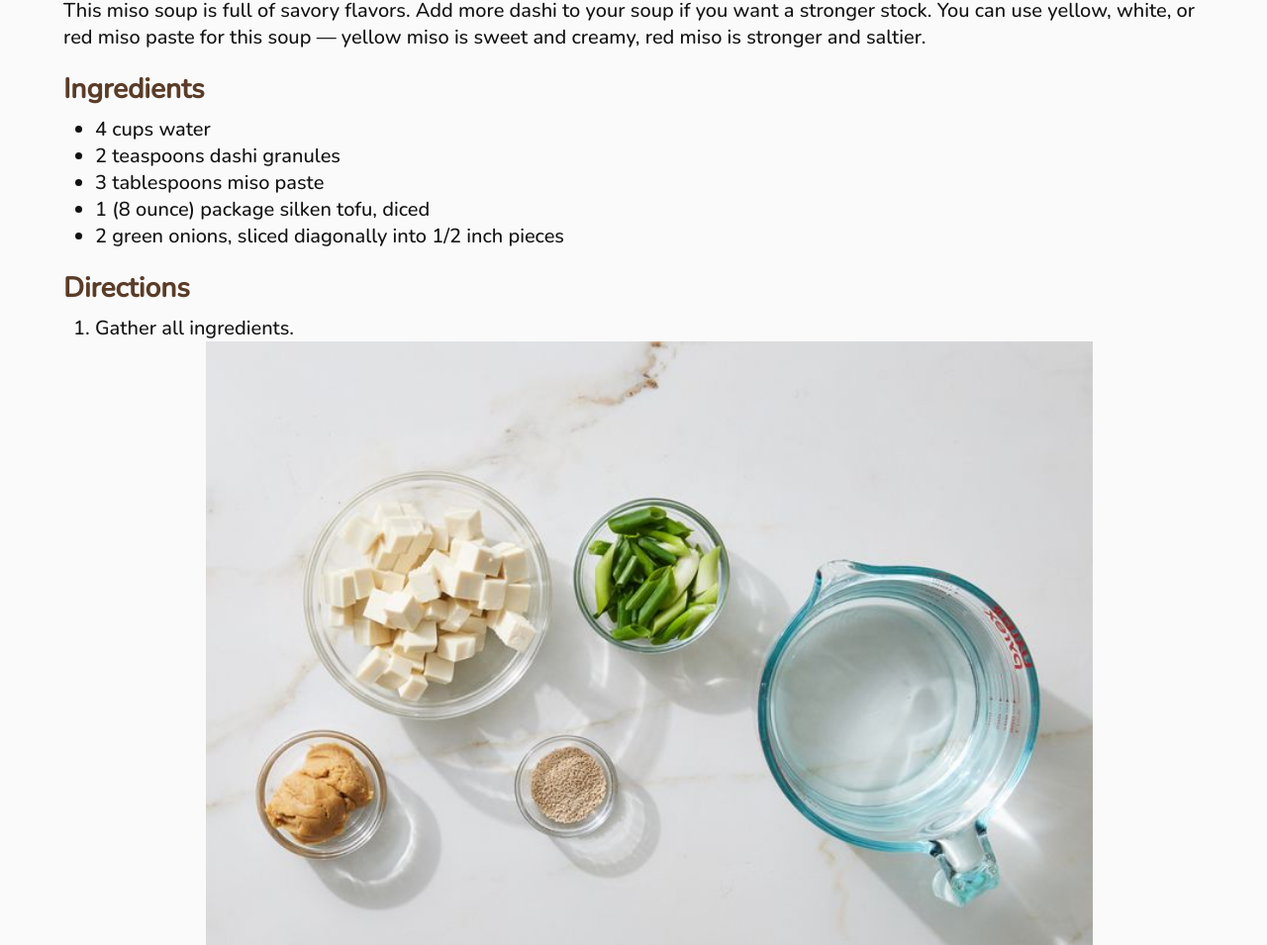
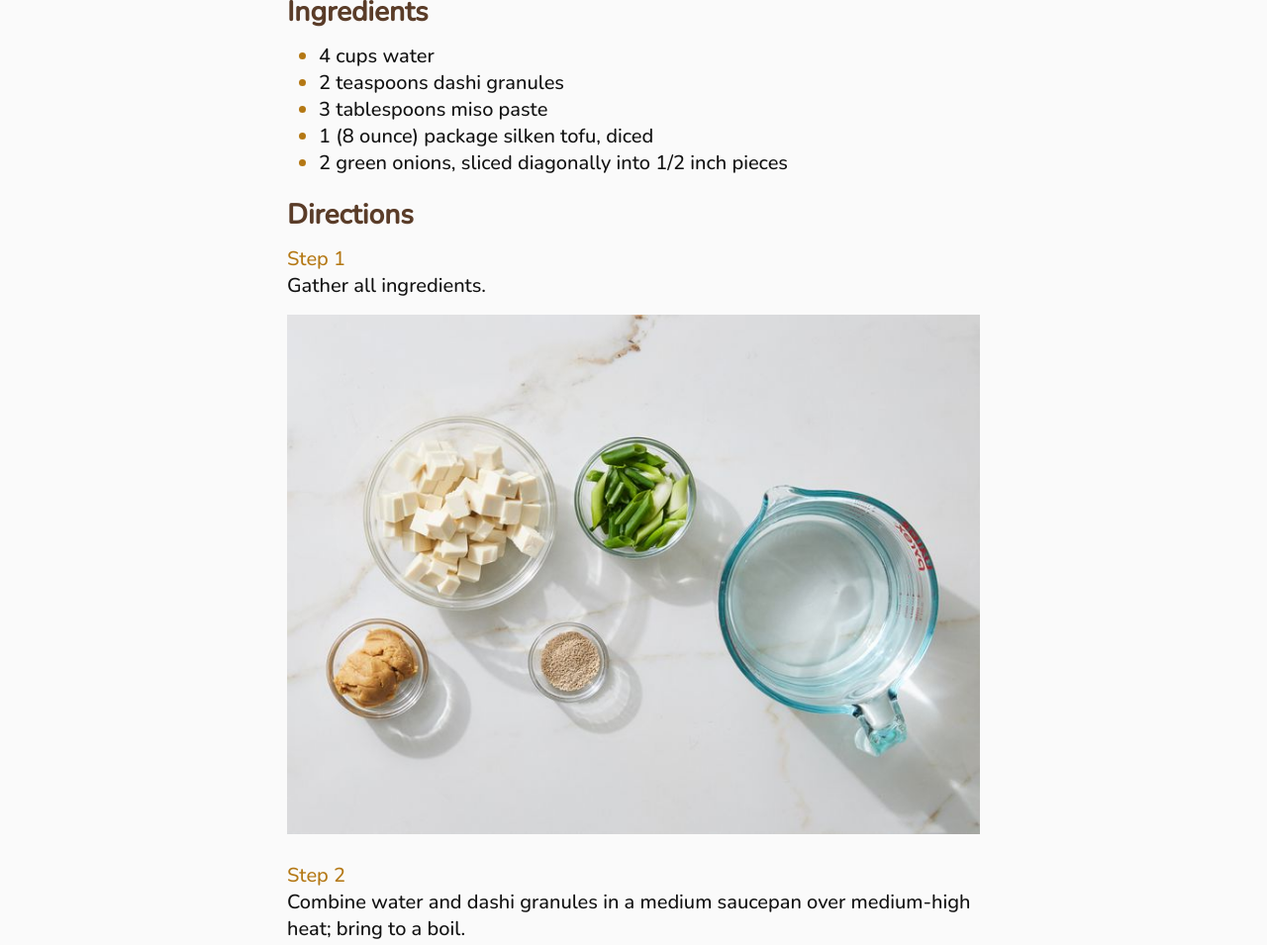
Before and after one commit to ketanpatil1/odin-recipes, a plain HTML site: page recipes/miso-soup/index.html in a window 1280 px wide. Shown: the part 849-1804 px from the top of the page at 99% size. Drawn offline with nearby package versions, Linux system fonts and the light colour scheme; a web font is replaced by a local one.

Commit message:
Style recipe pages

```diff
--- a/recipes/miso-soup/index.html
+++ b/recipes/miso-soup/index.html
@@ -30,9 +30,9 @@
                 </label>
             </form>
         </header>
-        <img src="./images/main.jpg" alt="Miso Soup">
 
-        <div>
+        <div class="recipe">
+            <img src="./images/main.jpg" alt="Miso Soup">
             <p>This miso soup is full of savory flavors. Add more dashi to your soup if you want a stronger stock. You can use yellow, white, or red miso paste for this soup — yellow miso is sweet and creamy, red miso is stronger and saltier.</p>
 
             <h2>Ingredients</h2>
--- a/style.css
+++ b/style.css
@@ -19,7 +19,7 @@
         --clr-accent: rgba(200, 140, 20, 1);
         --clr-accent-hover: rgba(160, 100, 0, 1);
         --clr-border: #242424;
-        --clr-heading: rgba(130, 90, 70, 1);
+        --clr-heading: rgba(150, 110, 90, 1);
         --clr-radio: black;
 
         --background: var(--clr-dark);
@@ -41,7 +41,7 @@
     --clr-accent: rgba(200, 140, 20, 1);
     --clr-accent-hover: rgba(160, 100, 0, 1);
     --clr-border: #242424;
-    --clr-heading: rgba(130, 90, 70, 1);
+    --clr-heading: rgba(150, 110, 90, 1);
     --clr-radio: black;
 
     --background: var(--clr-dark);
@@ -71,6 +71,8 @@ h1 {
     color: var(--clr-heading);
     text-align: center;
     font-size: 48px;
+    line-height: 72px;
+    margin-bottom: 16px;
 }
 
 .theme-picker {
@@ -143,26 +145,51 @@ svg {
     padding: 12px;
 }
 
-img {
-    margin: auto;
-    display: block;
-    width: 80%;
-    height: auto;
-}
-
 h2 {
     font-size: 28px;
-    padding: 20px 0 8px;
+    margin-top: 20px;
+    margin-bottom: 12px;
     color: var(--clr-heading);
 }
 
-div {
+div.recipe {
     margin: auto;
+    width: 95%;
+    max-width: 700px;
+}
+
+img {
+    display: block;
+    margin: auto;
+    width: 100%;
+    max-width: 800px;
+    height: auto;
+}
+.recipe img {
+    margin-bottom: 28px;
 }
 
 ul, ol {
     align: center;
+}
+ul {
     padding-inline-start: 32px;
+}
+ol {
+    list-style-position: inside;
+    counter-reset: step;
+    list-style-type: none;
+}
+li::marker,
+li::before {
+    color: var(--clr-accent);
+}
+ol li::before {
+    content: "Step " counter(step);
+    counter-increment: step;
+}
+ol li p {
+    margin-bottom: 16px;
 }
 
 a {
```
Also changed, not shown: recipes/caprese-salad-with-balsamic-reduction/index.html (+2 -2 lines), recipes/carrot-bread/index.html (+2 -2 lines), recipes/chickpea-blondies/index.html (+2 -2 lines), recipes/colcannon-balls/index.html (+2 -2 lines), recipes/cookies-and-cream-rice-krispie-treats/index.html (+2 -2 lines), recipes/fresh-homemade-salsa/index.html (+2 -2 lines), recipes/fruit-and-yogurt-smoothie/index.html (+2 -2 lines), recipes/german-potato-pancakes/index.html (+2 -2 lines), recipes/maple-and-brown-sugar-oatmeal/index.html (+2 -2 lines), recipes/no-bake-peanut-butter-chex-bars/index.html (+2 -2 lines), recipes/puppy-chow-crispy-treats/index.html (+2 -2 lines).
